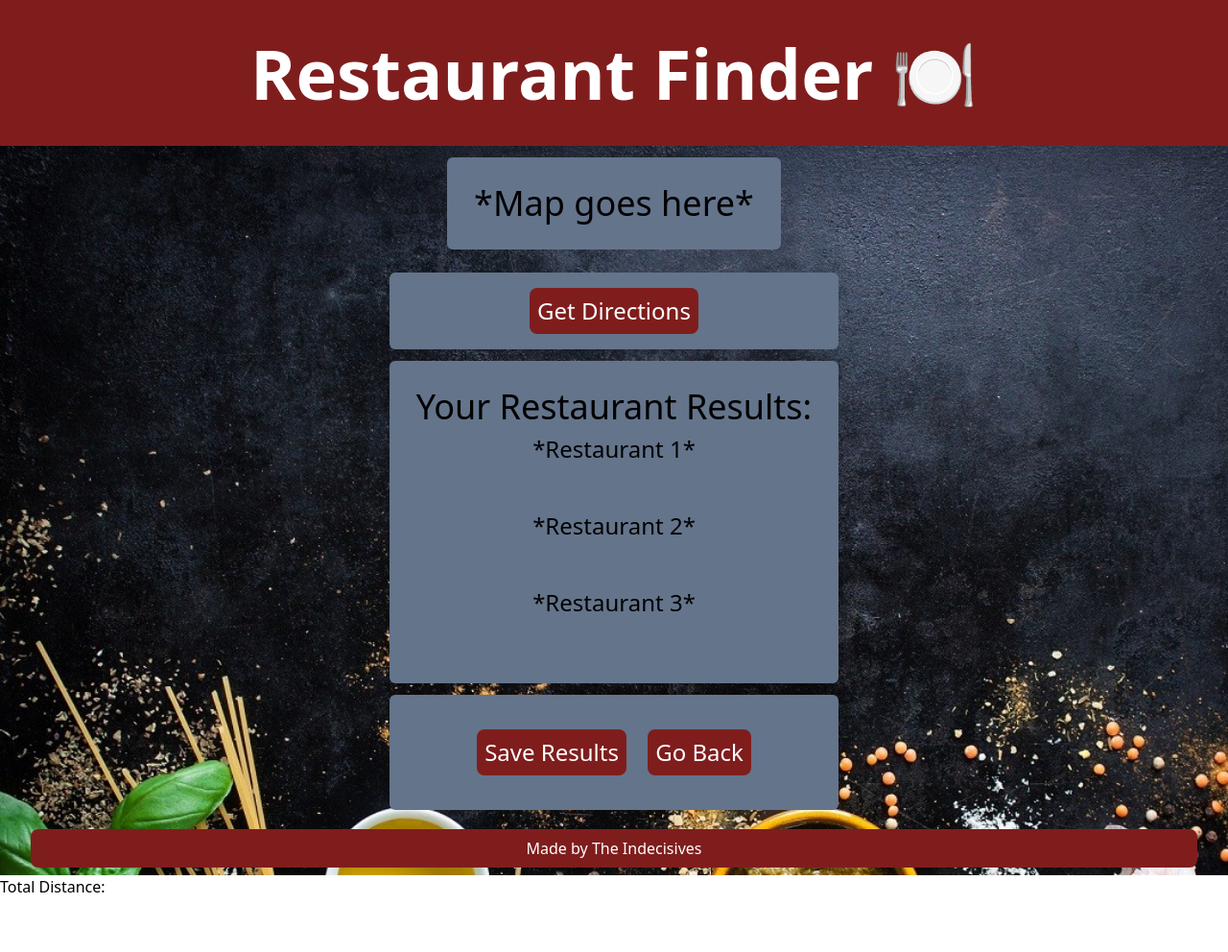
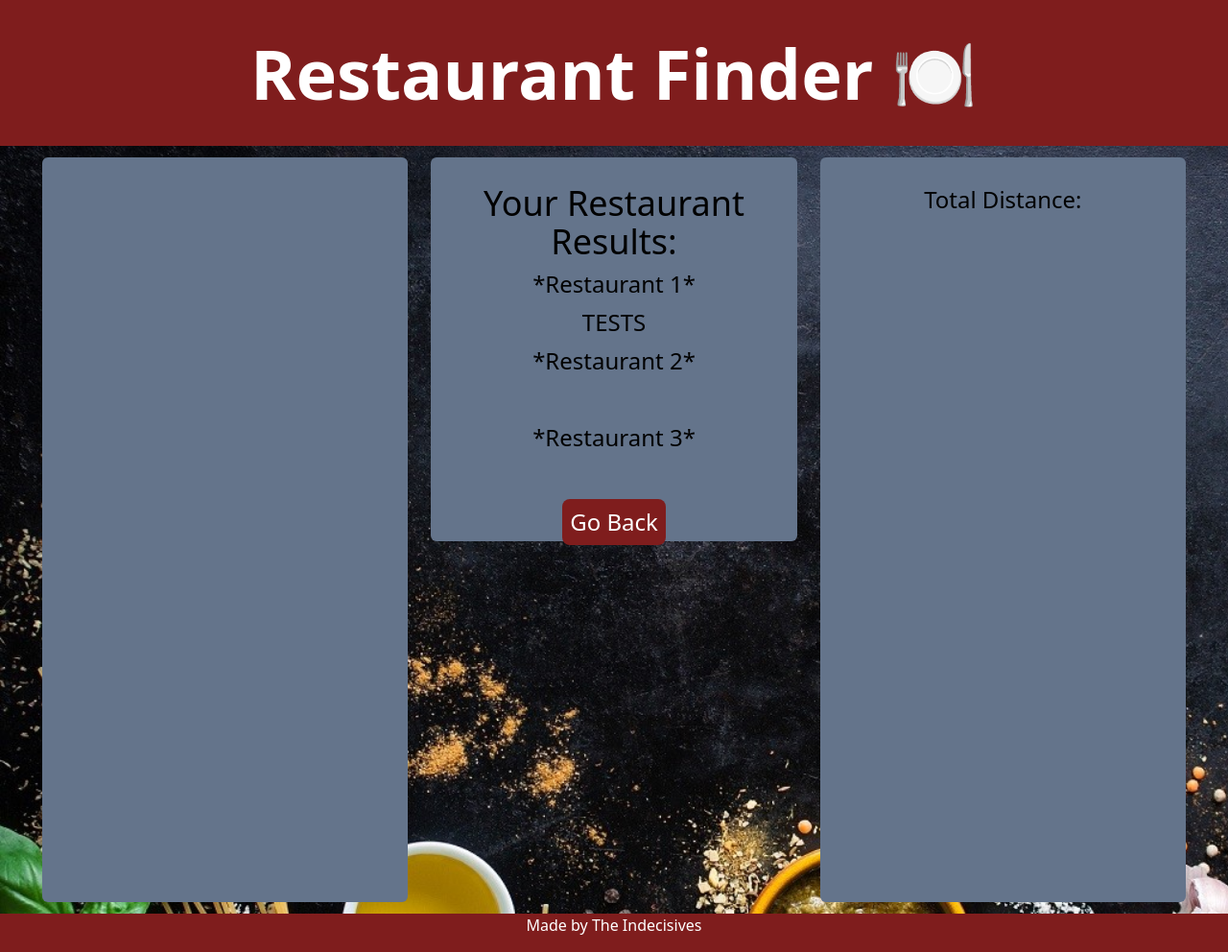
Before and after one commit to BrettGlerum/Restaurant-Finder, a plain HTML site: page ResultsPage.html in a window 1280 px wide. Shown: the whole page at 96% size. Before the commit the page ends 936 px from the top, so only its background shows below. Drawn offline with nearby package versions, Linux system fonts and the light colour scheme; some packages are replaced by stand-ins of ours.

Commit message:
added styling

```diff
--- a/ResultsPage.html
+++ b/ResultsPage.html
@@ -16,54 +16,40 @@
         <h1 class="text-7xl font-bold text-center p-10 text-white bg-red-900">Restaurant Finder 🍽️</h1>
     </header>
 
-    <main class="px-8 grid justify-items-center bg-cover bg-left-bottom"
+    <main class="px-8 grid h-screen justify-items-center bg-cover bg-left-bottom"
     style="background-image: url('./image/restaurant-bg.jpg') ;">
 
-        <!-- Map -->
-        <div class="bg-slate-500 rounded-md p-7 m-3 text-4xl font-medium text-black text-center" id="map" id="border">
-            *Map goes here*
-        </div>
+    <div class="text-2xl grid grid-cols-3">
 
-    <div class="text-2xl">
-
-        <div class="p-2 m-3 bg-slate-500 text-center rounded-md">
-            <!-- Need to add link to google maps in href -->
-                <button class="bg-red-900 text-white p-2 m-2 rounded-lg hover:outline outline-offset-1 outline-red-50 ..." id="btn get-directions-btn"> <a href="*whatever link to google maps*">Get Directions</a></button>
-        </div>
+        <div class="p-2 m-3  bg-slate-500 text-center rounded-md" id="map"></div>
 
         <!-- List of results for top 3 or random generated -->
         <!-- Clicking on each list item should change the map to that restaurant -->
-        <div class="results p-7 m-3 bg-slate-500 text-center rounded-md">
+        <div class="results p-7 h-2/4 m-3 bg-slate-500 text-center rounded-md">
             <h2 class="text-4xl font-medium">Your Restaurant Results: </h2>
             <ol class="results-list">
                 <li class="result-item p-2"> *Restaurant 1*</li>
-                <button class="result-loc"> </button>
+                <button id="result-loc"  class="hover:underline" >TESTS </button>
                 <li class="result-item p-2"> *Restaurant 2* </li>
-                <button class="result-loc"> </button>
+                <button id="result-loc" class="hover:underline"> </button>
                 <li class="result-item p-2"> *Restaurant 3*</li>
-                <button class="result-loc"> </button>
+                <button id="result-loc" class="hover:underline"> </button>
             </ol>
+        <button class="bg-red-900 text-white p-2 m-2 rounded-lg hover:outline outline-offset-1 outline-red-50 ..." id="go-back-btn" onclick="history.back()">Go Back</button>
         </div>
 
         <!-- Buttons to save results and go back to home -->
-        <div class="go-back p-7 m-3 bg-slate-500 text-center rounded-md">
-            <button class="bg-red-900 text-white p-2 m-2 rounded-lg hover:outline outline-offset-1 outline-red-50 ..." id="save-results-btn">Save Results</button>
-            <button class="bg-red-900 text-white p-2 m-2 rounded-lg hover:outline outline-offset-1 outline-red-50 ..." id="go-back-btn" onclick="history.back()">Go Back</button>
+        <div id="panel" class="go-back p-7 m-3 bg-slate-500 text-center rounded-md">
+            <p>Total Distance: <span id="total"></span></p>
         </div>
 
     </div>
-    <footer class="bg-red-900 text-white text-center p-2 m-2 rounded-lg w-full ...">
+
+    </main>
+    <footer class="bg-red-900 text-white text-center h-10 w-full ...">
         <p>Made by The Indecisives</p>
     </footer>
 
-    </main>
-
-        </div>
-        <div id="sidebar">
-          <p>Total Distance: <span id="total"></span></p>
-          <div id="panel"></div>
-        </div>
-      </div>
 
     <script
     src="https://maps.googleapis.com/maps/api/js?key=AIzaSyCNvoG9mf_ZuEflZNJ02w5dYJWmX03DlG8&libraries=places&callback=initMap&v=weekly"
--- a/assets/google.js
+++ b/assets/google.js
@@ -32,7 +32,7 @@ if (document.title === 'Restaurant Finder') {
   if (document.title === 'Restaurant Finder Results') {
   var Keyword = localStorage.getItem("keyword")
   var restultsEl = document.querySelectorAll(".result-item");
-  var restultsLocationEl = document.querySelectorAll(".result-loc")
+  var restultsLocationEl = document.querySelectorAll("#result-loc")
   var map;
   var service;
   var infowindow;
```
